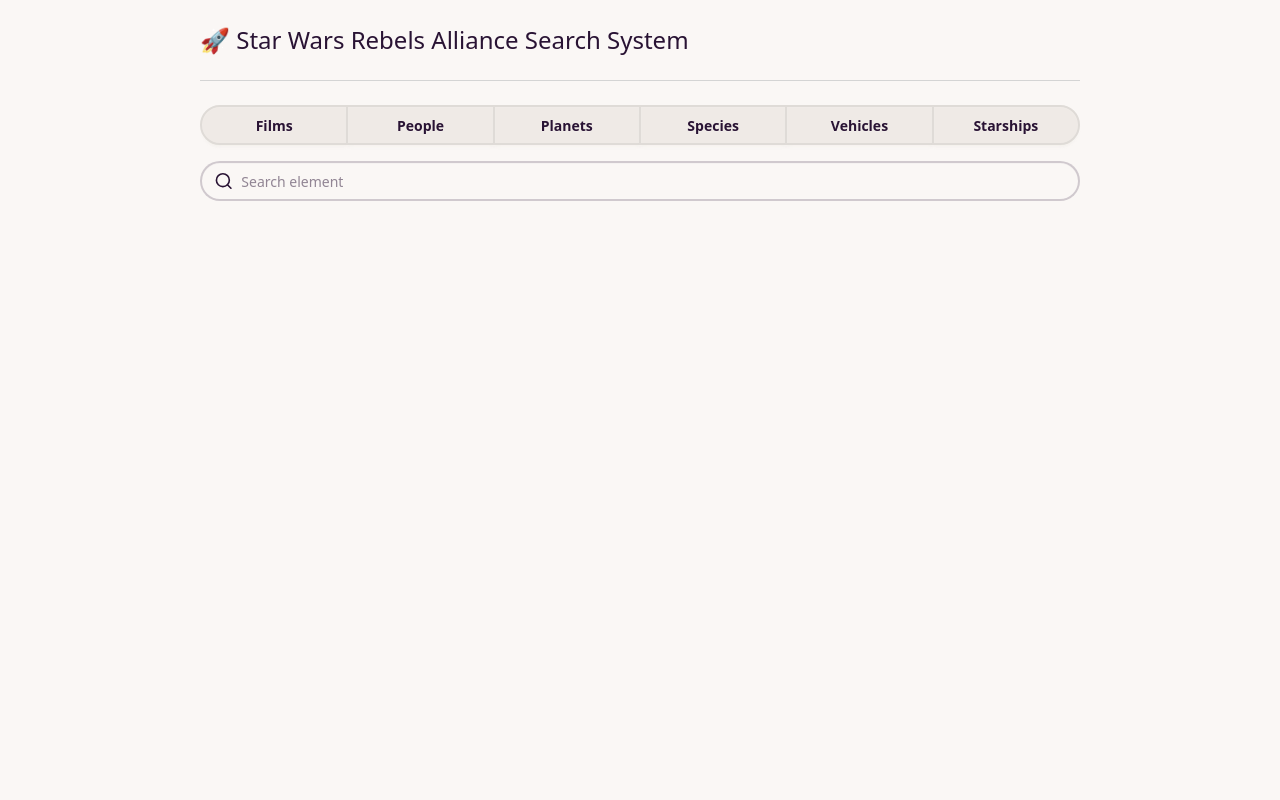
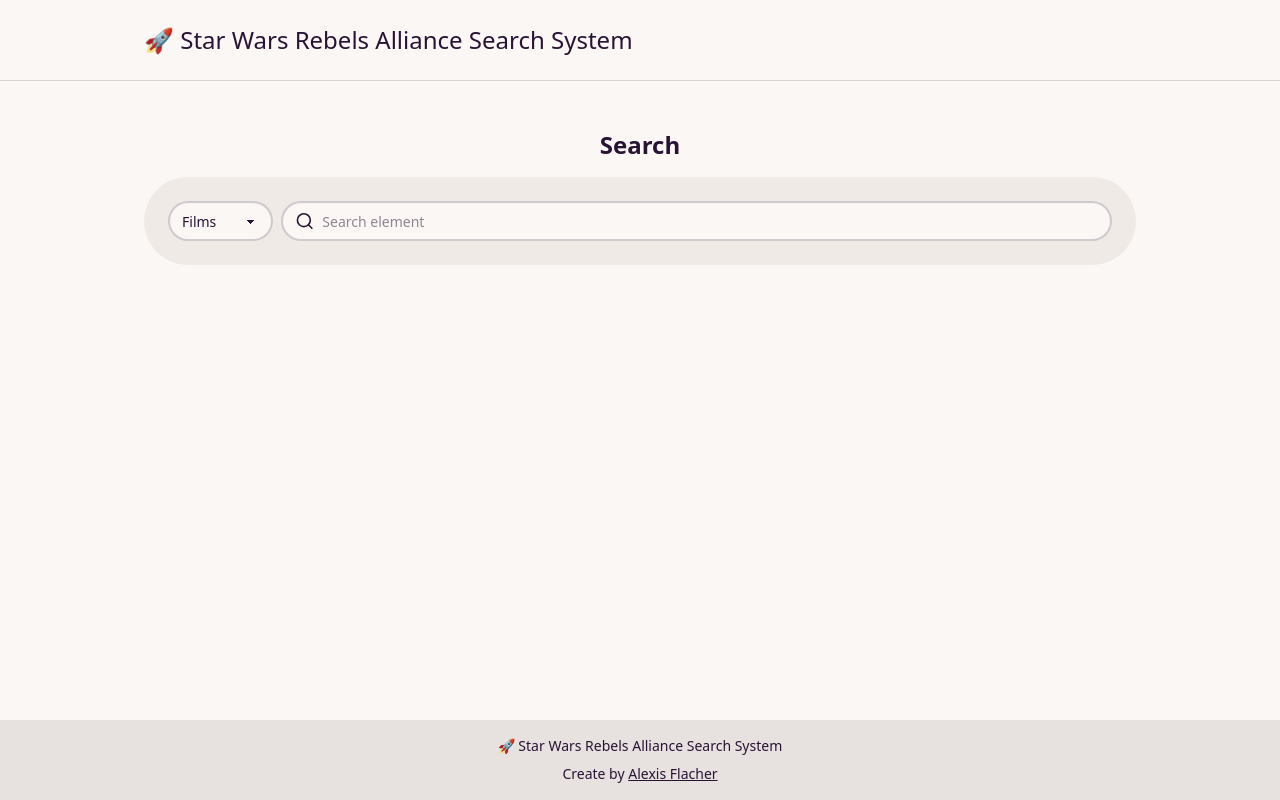
Before and after one commit to AlexisF9/Star-Wars-App, a React (Vite) app in the folder frontend/: page / in a window 1280 px wide. Built offline with nearby package versions, Linux system fonts and the light colour scheme.

Commit message:
[FRONTEND] edit layout page + edit home, footer and header

```diff
--- /dev/null
+++ b/frontend/src/components/footer.tsx
@@ -0,0 +1,15 @@
+export function Footer() {
+  return (
+    <footer className="footer sm:footer-horizontal footer-center bg-base-300 text-base-content p-4 mt-12">
+      <aside>
+        <p>🚀 Star Wars Rebels Alliance Search System</p>
+        <p>
+          Create by{" "}
+          <a href="https://www.alexisflacher.fr/" className="underline">
+            Alexis Flacher
+          </a>
+        </p>
+      </aside>
+    </footer>
+  );
+}
--- a/frontend/src/components/header.tsx
+++ b/frontend/src/components/header.tsx
@@ -2,12 +2,14 @@
 
 export function Header() {
   return (
-    <header className="mb-6 border-b py-6 border-neutral-300">
-      <NavLink to={"/"}>
-        <h1 className="bold text-2xl">
-          🚀 Star Wars Rebels Alliance Search System
-        </h1>
-      </NavLink>
+    <header className="mb-12 border-b py-6 border-neutral-300">
+      <div className="max-w-5xl px-4 w-full mx-auto">
+        <NavLink to={"/"}>
+          <h1 className="bold text-2xl">
+            🚀 Star Wars Rebels Alliance Search System
+          </h1>
+        </NavLink>
+      </div>
     </header>
   );
 }
--- a/frontend/src/pages/Home.tsx
+++ b/frontend/src/pages/Home.tsx
@@ -7,7 +7,7 @@
 import { Loader } from "../components/loader";
 
 export default function Home() {
-  const [searchCategory, setSearchCategory] = useState("");
+  const [searchCategory, setSearchCategory] = useState("films");
   const [searchTerm, setSearchTerm] = useState("");
 
   const debouncedSearchTerm = useDebounce(searchTerm, 500);
@@ -60,22 +60,22 @@
 
   return (
     <>
-      <form className="mb-6 flex flex-col gap-4">
-        <div className="join w-full">
-          {categories.map((item, index) => {
-            return (
-              <input
-                key={index}
-                type="radio"
-                name="radio"
-                value={item.name}
-                className="join-item flex-1 btn"
-                aria-label={item.label}
-                onChange={(e) => setSearchCategory(e.target.value)}
-              />
-            );
-          })}
-        </div>
+      <h2 className="text-2xl font-bold text-center mb-4">Search</h2>
+      <form className="bg-base-200 -ml-4 -mr-4 md:mr-[inherit] md:ml-[inherit] md:rounded-full p-6 mb-6 flex flex-col md:flex-row gap-2">
+        <select
+          defaultValue="films"
+          className="select w-full md:w-fit"
+          onChange={(e) => setSearchCategory(e.target.value)}
+        >
+          {categories?.length > 0 &&
+            categories.map((item, index) => {
+              return (
+                <option key={index} value={item.name}>
+                  {item.label}
+                </option>
+              );
+            })}
+        </select>
         <label className="input w-full">
           <Search width={20} />
           <input
@@ -92,7 +92,7 @@
           <Loader />
         </div>
       ) : data ? (
-        data.length > 0 ? (
+        data?.length > 0 ? (
           <ul className="list bg-base-100 rounded-box shadow-md">
             {data.map(
               (
--- a/frontend/src/pages/Layout.tsx
+++ b/frontend/src/pages/Layout.tsx
@@ -1,11 +1,19 @@
 import { Outlet } from "react-router";
 import { Header } from "../components/header";
+import { Footer } from "../components/footer";
 
 export default function Layout() {
   return (
-    <main className="max-w-4xl mx-auto px-2 pb-6">
+    <main className="min-h-screen flex flex-col">
       <Header />
-      <Outlet />
+
+      <div className="flex-1">
+        <div className="max-w-5xl mx-auto px-4">
+          <Outlet />
+        </div>
+      </div>
+
+      <Footer />
     </main>
   );
 }
```
